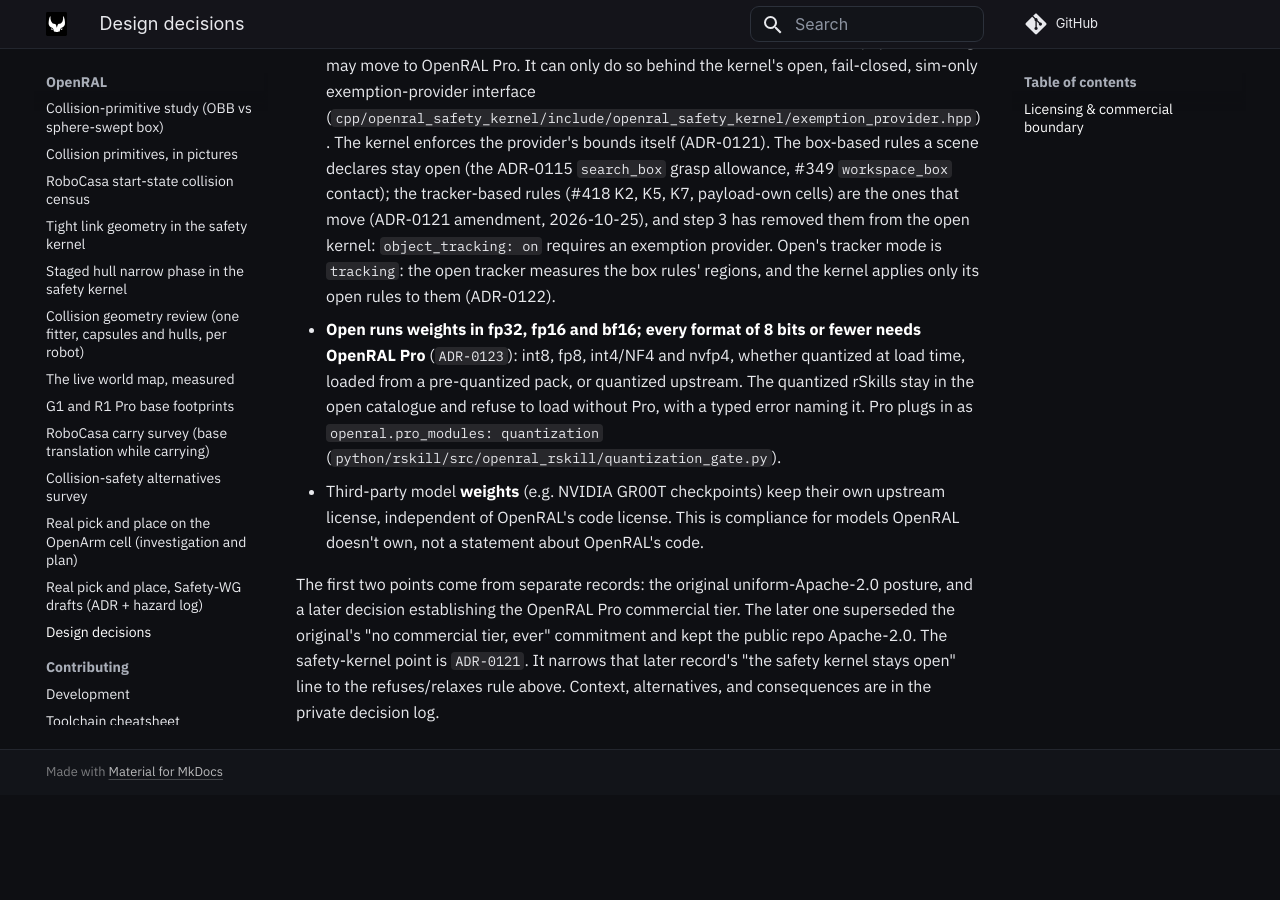
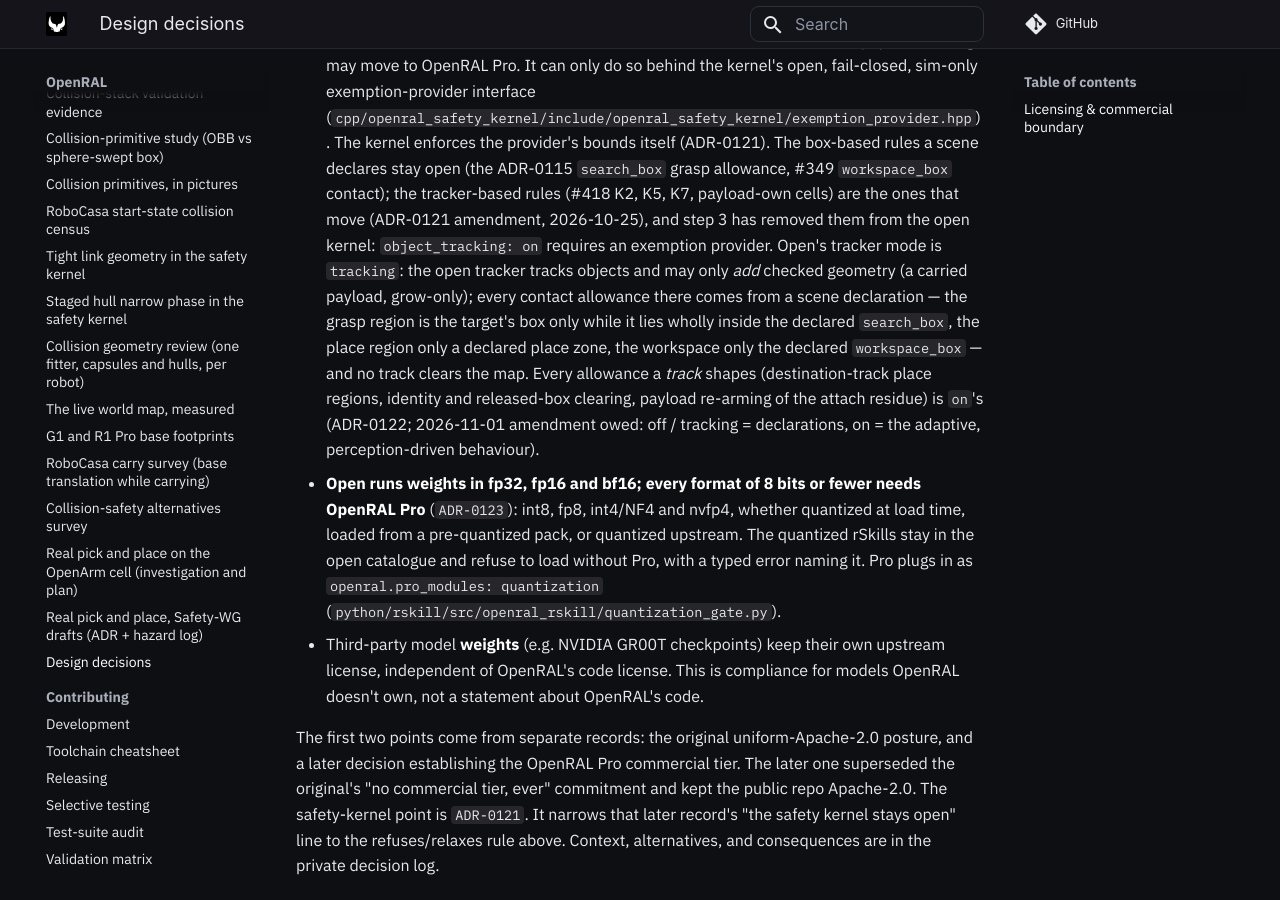
Before and after one commit to OpenRAL/openral, an MkDocs documentation site: the page built from docs/decisions.md, in a window 1280 px wide and 900 px high, scrolled down 1090 px. Built offline with MkDocs 1.6.1 and Material for MkDocs 9.7.7, drawn with Linux system fonts in a browser that asks for light colours; comment, search, counter and statistics services are not loaded; before the commit the page ends 1885 px from its top, so only the background shows below that.

Commit message:
feat(sim): PickOrange and banana declare their place zones; record the open/Pro tracking line
Under `object_tracking: tracking` the place allowance comes only from a declared zone the prompt
names. The LeIsaac PickOrange scene declares `plate` (the grader's on_plate region around the
plate, from the sim ground truth) and the DROID banana scene declares `bowl` (the grader's in_bowl
region around the bowl's spawn), each lowered 2 cm so the support's top voxel layer is inside.
Their tracking comments now describe the declaration-only mode.

docs/decisions.md records the line: off / tracking (open) take every contact allowance from a
declaration and may only add checked geometry; every allowance a track shapes is `on` (Pro).
ADR-0122 amendment owed in the decision log; Safety-WG review owed.

Co-Authored-By: Claude Opus 5.5 <noreply@anthropic.com>
Claude-Session: https://claude.ai/code/session_01NavzwXV9hE4iZoxXfik86v
Signed-off-by: Adrian <adrianllopart@gmail.com>

```diff
--- a/docs/decisions.md
+++ b/docs/decisions.md
@@ -58,8 +58,15 @@ in full so the posture stays visible although the records are private:
   payload-own cells) are the ones that move (ADR-0121 amendment, 2026-10-25),
   and step 3 has removed them from the open kernel: `object_tracking: on`
   requires an exemption provider. Open's tracker mode is `tracking`: the
-  open tracker measures the box rules' regions, and the kernel applies only
-  its open rules to them (ADR-0122).
+  open tracker tracks objects and may only *add* checked geometry (a carried
+  payload, grow-only); every contact allowance there comes from a scene
+  declaration — the grasp region is the target's box only while it lies wholly
+  inside the declared `search_box`, the place region only a declared place zone,
+  the workspace only the declared `workspace_box` — and no track clears the
+  map. Every allowance a *track* shapes (destination-track place regions,
+  identity and released-box clearing, payload re-arming of the attach residue)
+  is `on`'s (ADR-0122; 2026-11-01 amendment owed: off / tracking = declarations,
+  on = the adaptive, perception-driven behaviour).
 - **Open runs weights in fp32, fp16 and bf16; every format of 8 bits or
   fewer needs OpenRAL Pro** (`ADR-0123`): int8, fp8, int4/NF4 and nvfp4,
   whether quantized at load time, loaded from a pre-quantized pack, or
```
Also changed, not shown: 2 other files.
